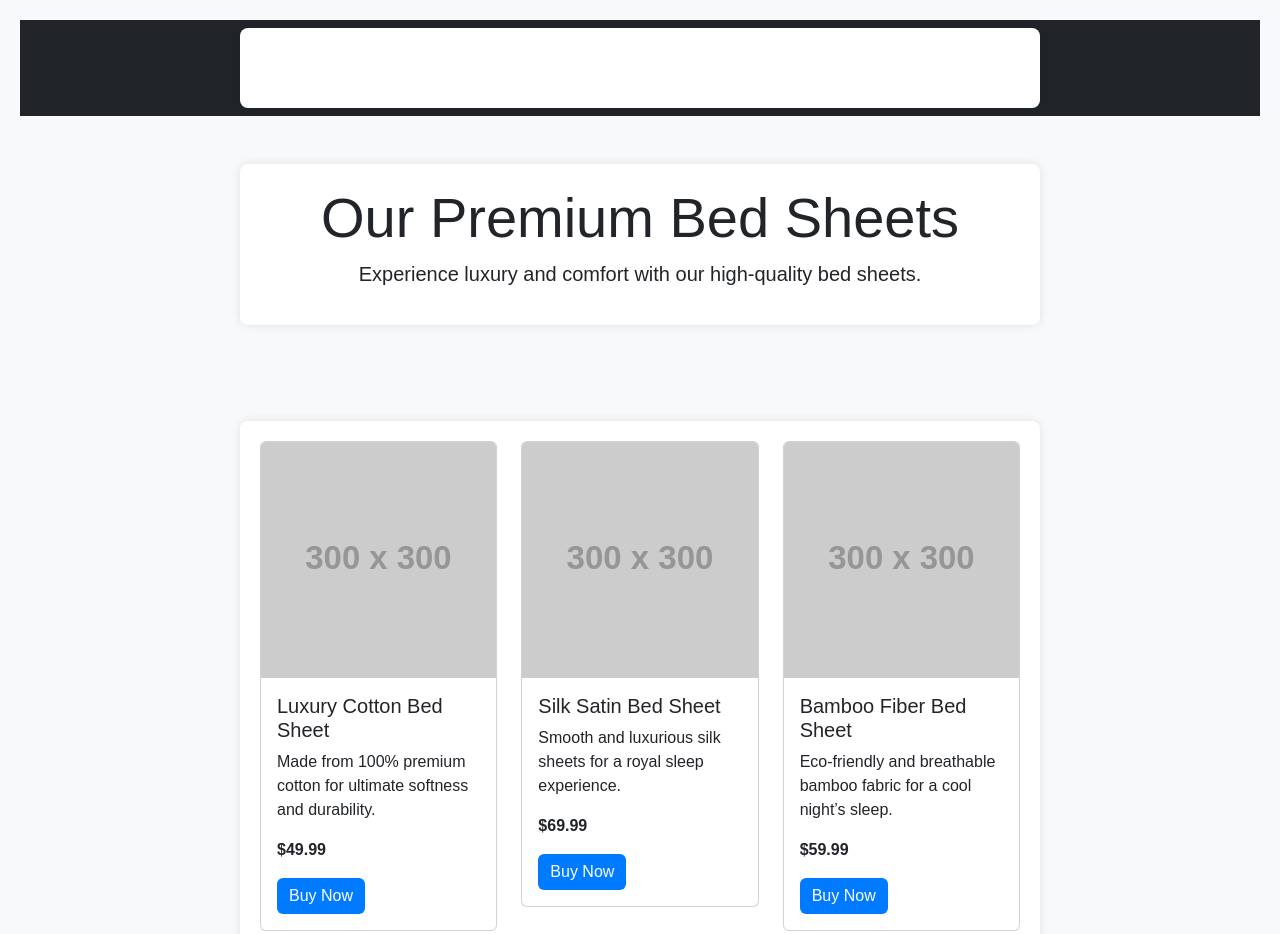
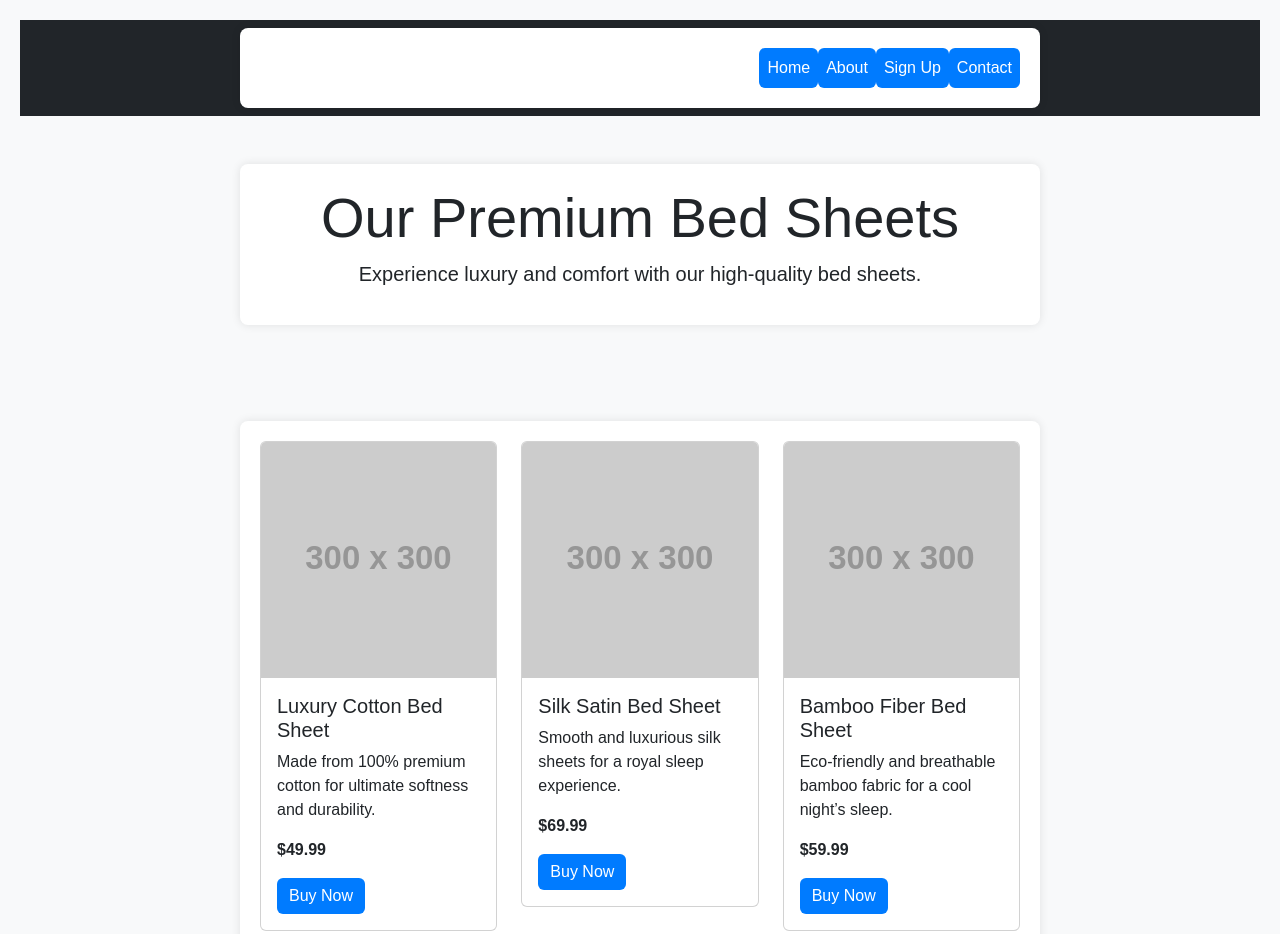
Before and after one commit to miahuhh/Node2Node-IST256, a website: page products.html in a window 1280 px wide. Shown: the top 934 px of the page. Drawn offline with nearby package versions, Linux system fonts and the light colour scheme; placeholder pictures from the web are drawn by us.

Commit message:
Update products.html

```diff
--- a/products.html
+++ b/products.html
@@ -18,10 +18,10 @@
             </button>
             <div class="collapse navbar-collapse" id="navbarNav">
                 <ul class="navbar-nav ms-auto">
-                    <li class="nav-item"><a class="nav-link" href="index.html">Home</a></li>
-                    <li class="nav-item"><a class="nav-link" href="about.html">About</a></li>
-                    <li class="nav-item"><a class="nav-link" href="signup.html">Sign Up</a></li>
-                    <li class="nav-item"><a class="nav-link" href="contact.html">Contact</a></li>
+                    <li class="nav-item"><a class="nav-link btn btn-primary text-white" href="index.html">Home</a></li>
+                    <li class="nav-item"><a class="nav-link btn btn-primary text-white" href="about.html">About</a></li>
+                    <li class="nav-item"><a class="nav-link btn btn-primary text-white" href="signup.html">Sign Up</a></li>
+                    <li class="nav-item"><a class="nav-link btn btn-primary text-white" href="contact.html">Contact</a></li>
                 </ul>
             </div>
         </div>
```
